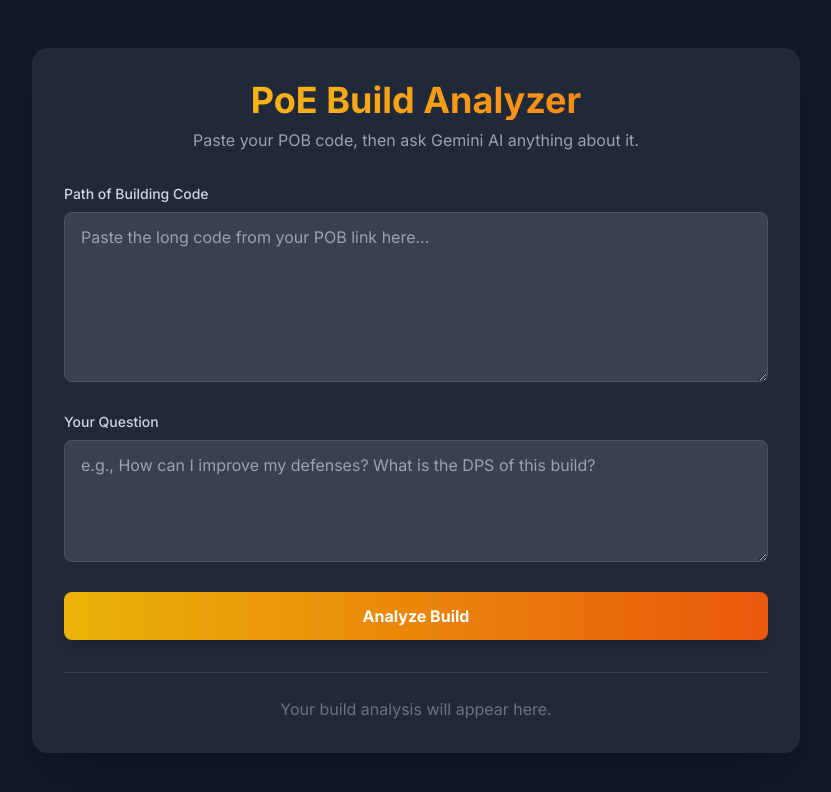
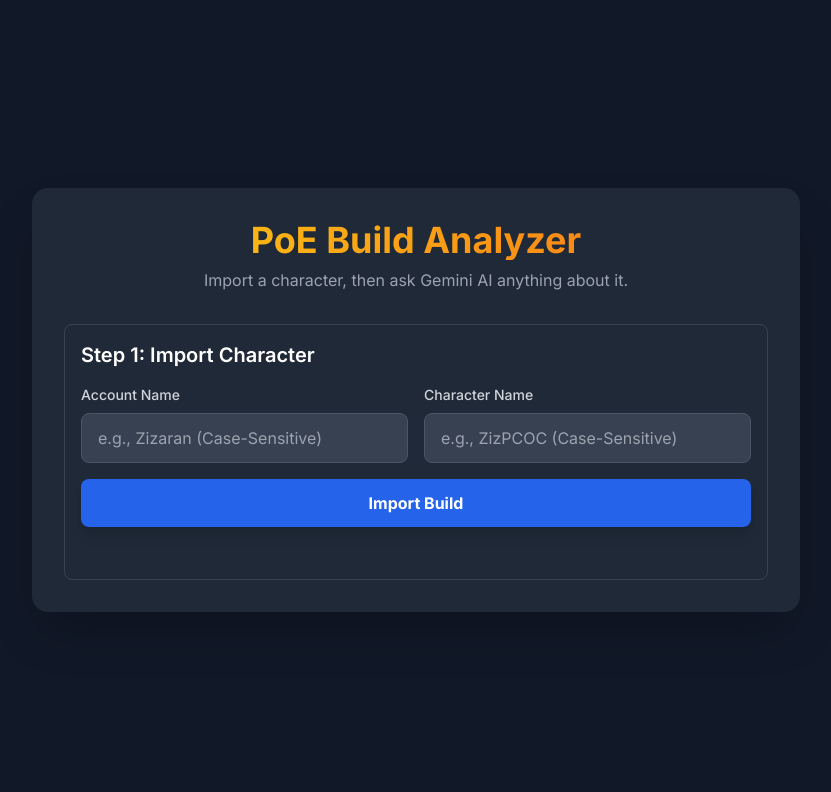
Before and after one commit to Mancavegaming/POE-Analyzer, a website: page public/index.html in a window 1280 px wide. Shown: the whole page, without its empty margins (224-1055 px from the left). Drawn offline with nearby package versions, Linux system fonts and the light colour scheme.

Commit message:
Update index.html

```diff
--- a/public/index.html
+++ b/public/index.html
@@ -16,40 +16,67 @@
 
         <div class="text-center mb-8">
             <h1 class="text-3xl md:text-4xl font-bold text-transparent bg-clip-text bg-gradient-to-r from-yellow-400 to-orange-500">PoE Build Analyzer</h1>
-            <p class="text-gray-400 mt-2">Paste your POB code, then ask Gemini AI anything about it.</p>
+            <p class="text-gray-400 mt-2">Import a character, then ask Gemini AI anything about it.</p>
         </div>
 
-        <div class="space-y-6">
+        <!-- Step 1: Import Build -->
+        <div class="space-y-4 p-4 border border-gray-700 rounded-lg">
+            <h2 class="text-xl font-semibold text-white">Step 1: Import Character</h2>
+            <div class="grid grid-cols-1 md:grid-cols-2 gap-4">
                 <div>
-                <label for="pob-code" class="block text-sm font-medium text-gray-300 mb-2">Path of Building Code</label>
-                <textarea id="pob-code" rows="6" class="w-full bg-gray-700 border border-gray-600 rounded-lg px-4 py-3 text-white focus:ring-2 focus:ring-yellow-500 focus:outline-none transition" placeholder="Paste the long code from your POB link here..."></textarea>
+                    <label for="account-name" class="block text-sm font-medium text-gray-300 mb-2">Account Name</label>
+                    <input type="text" id="account-name" class="w-full bg-gray-700 border border-gray-600 rounded-lg px-4 py-3 text-white focus:ring-2 focus:ring-yellow-500 focus:outline-none transition" placeholder="e.g., Zizaran (Case-Sensitive)">
+                </div>
+                <div>
+                    <label for="character-name" class="block text-sm font-medium text-gray-300 mb-2">Character Name</label>
+                    <input type="text" id="character-name" class="w-full bg-gray-700 border border-gray-600 rounded-lg px-4 py-3 text-white focus:ring-2 focus:ring-yellow-500 focus:outline-none transition" placeholder="e.g., ZizPCOC (Case-Sensitive)">
+                </div>
+            </div>
+            <button id="import-button" class="w-full bg-blue-600 hover:bg-blue-700 text-white font-bold py-3 px-4 rounded-lg shadow-lg transition-all duration-300 ease-in-out">
+                <span id="import-button-text">Import Build</span>
+                <span id="import-button-spinner" class="hidden">Importing...</span>
+            </button>
+            <div id="import-status" class="text-center text-gray-400 h-5 mt-2"></div>
         </div>
 
+        <!-- Step 2: Analyze Build (Initially hidden) -->
+        <div id="analysis-section" class="hidden mt-6 space-y-6">
+            <div class="p-4 border border-gray-700 rounded-lg">
+                 <h2 class="text-xl font-semibold text-white mb-4">Step 2: Analyze Build</h2>
+
+                <!-- Skill Selection Dropdowns -->
+                <div id="skill-selection-container" class="grid grid-cols-1 md:grid-cols-2 gap-4">
                     <div>
-                <label for="user-question" class="block text-sm font-medium text-gray-300 mb-2">Your Question</label>
-                <textarea id="user-question" rows="4" class="w-full bg-gray-700 border border-gray-600 rounded-lg px-4 py-3 text-white focus:ring-2 focus:ring-yellow-500 focus:outline-none transition" placeholder="e.g., How can I improve my defenses? What is the DPS of this build?"></textarea>
+                        <label for="primary-skill-select" class="block text-sm font-medium text-gray-300 mb-2">Primary Damage Skill</label>
+                        <select id="primary-skill-select" class="w-full bg-gray-700 border border-gray-600 rounded-lg px-4 py-3 text-white focus:ring-2 focus:ring-yellow-500 focus:outline-none transition"></select>
+                    </div>
+                    <div>
+                        <label for="secondary-skill-select" class="block text-sm font-medium text-gray-300 mb-2">Secondary Skill (Optional)</label>
+                        <select id="secondary-skill-select" class="w-full bg-gray-700 border border-gray-600 rounded-lg px-4 py-3 text-white focus:ring-2 focus:ring-yellow-500 focus:outline-none transition"></select>
+                    </div>
                 </div>
 
-            <div>
+                <div class="mt-4">
+                    <label for="user-question" class="block text-sm font-medium text-gray-300 mb-2">Your Question</label>
+                    <textarea id="user-question" rows="4" class="w-full bg-gray-700 border border-gray-600 rounded-lg px-4 py-3 text-white focus:ring-2 focus:ring-yellow-500 focus:outline-none transition" placeholder="e.g., What is the DPS of my primary skill? How can I improve my defenses?"></textarea>
+                </div>
+
+                <div class="mt-4">
                     <button id="analyze-button" class="w-full bg-gradient-to-r from-yellow-500 to-orange-600 hover:from-yellow-600 hover:to-orange-700 text-white font-bold py-3 px-4 rounded-lg shadow-lg transition-all duration-300 ease-in-out">
                         <span id="button-text">Analyze Build</span>
                          <span id="button-spinner" class="hidden">Analyzing...</span>
                     </button>
                 </div>
             </div>
-
-        <!-- Skill Tree Link Section (Initially hidden) -->
-        <div id="tree-link-container" class="hidden mt-4 text-center">
-            <a id="tree-link" href="#" target="_blank" class="text-blue-400 hover:text-blue-300 underline">View Passive Skill Tree</a>
-        </div>
-
-        <div id="result-container" class="mt-8 pt-6 border-t border-gray-700">
+            <!-- Result Display -->
+            <div id="result-container" class="mt-2 pt-6 border-t border-gray-700">
                  <div id="placeholder" class="text-center text-gray-500">
                     <p>Your build analysis will appear here.</p>
                 </div>
                 <div id="result-output" class="prose-styles max-w-none"></div>
             </div>
         </div>
+    </div>
 
     <script src="script.js" defer></script>
 </body>
```
Lines whose indentation alone changed are shown as unchanged.
